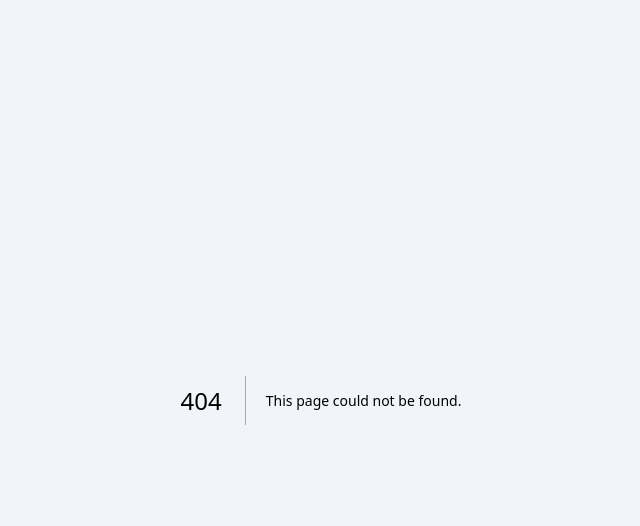
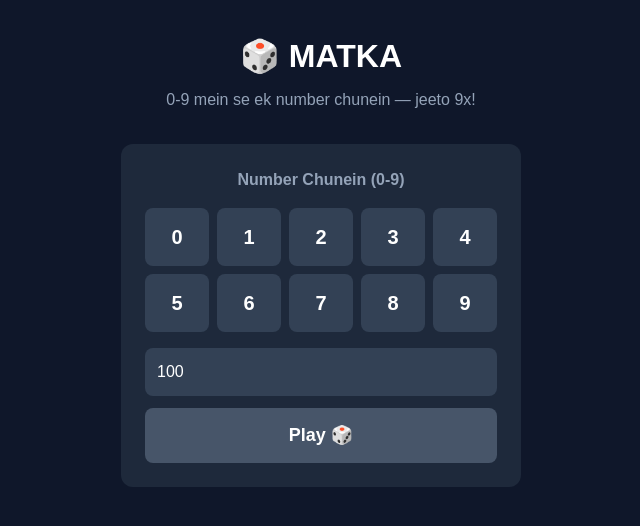
Before and after one commit to Harishankar774/allpanel3, a Next.js app: page /matka in a window 1280 px wide. Before the commit this address had no page. Shown: the top 526 px of the page, without its empty margins (319-959 px from the left). Built offline with nearby package versions, Linux system fonts and the light colour scheme; no server answers; sample sign-in values are in the browser's storage.

Commit message:
feat: matka game

```diff
--- /dev/null
+++ b/app/api/matka/route.ts
@@ -0,0 +1,25 @@
+import { NextResponse } from 'next/server'
+import { prisma } from '@/lib/prisma'
+import { getServerSession } from 'next-auth'
+import { authOptions } from '@/lib/auth'
+
+export async function POST(req: Request) {
+  const session = await getServerSession(authOptions)
+  if (!session) return NextResponse.json({ error: 'Login required' }, { status: 401 })
+
+  const { number, amount } = await req.json()
+  if (number < 0 || number > 9) return NextResponse.json({ error: 'Number must be 0-9' }, { status: 400 })
+
+  const user = await prisma.user.findUnique({ where: { email: session.user?.email! } })
+  if (!user) return NextResponse.json({ error: 'User not found' }, { status: 404 })
+  if (user.balance < amount) return NextResponse.json({ error: 'Insufficient balance' }, { status: 400 })
+
+  const winningNumber = Math.floor(Math.random() * 10)
+  const isWin = number === winningNumber
+  const winAmount = isWin ? amount * 9 : -amount
+  const newBalance = user.balance + winAmount
+
+  await prisma.user.update({ where: { id: user.id }, data: { balance: newBalance } })
+
+  return NextResponse.json({ winningNumber, yourNumber: number, result: isWin ? 'win' : 'loss', winAmount, newBalance })
+}
--- /dev/null
+++ b/app/matka/page.tsx
@@ -0,0 +1,67 @@
+'use client'
+import { useState } from 'react'
+import { useSession } from 'next-auth/react'
+
+export default function MatkaPage() {
+  const { data: session } = useSession()
+  const [number, setNumber] = useState<number | null>(null)
+  const [amount, setAmount] = useState(100)
+  const [result, setResult] = useState<any>(null)
+  const [loading, setLoading] = useState(false)
+
+  const playGame = async () => {
+    if (number === null) return alert('Number chunein!')
+    setLoading(true)
+    const res = await fetch('/api/matka', {
+      method: 'POST',
+      headers: { 'Content-Type': 'application/json' },
+      body: JSON.stringify({ number, amount })
+    })
+    const data = await res.json()
+    setResult(data)
+    setLoading(false)
+  }
+
+  if (!session) return (
+    <div style={{ minHeight:'100vh', background:'#0f172a', color:'white', display:'flex', alignItems:'center', justifyContent:'center', fontSize:20 }}>
+      Please login first!
+    </div>
+  )
+
+  return (
+    <div style={{ minHeight:'100vh', background:'#0f172a', color:'white', padding:32 }}>
+      <h1 style={{ fontSize:32, fontWeight:900, textAlign:'center', marginBottom:8 }}>🎲 MATKA</h1>
+      <p style={{ textAlign:'center', color:'#94a3b8', marginBottom:32 }}>0-9 mein se ek number chunein — jeeto 9x!</p>
+
+      {result && (
+        <div style={{ maxWidth:400, margin:'0 auto', marginBottom:32, textAlign:'center', padding:24, borderRadius:12, background: result.result === 'win' ? '#166534' : '#991b1b' }}>
+          <p style={{ fontSize:48, fontWeight:900 }}>{result.winningNumber}</p>
+          <p style={{ fontSize:14, color:'#d1d5db', marginBottom:8 }}>Winning Number</p>
+          <p style={{ fontSize:22, fontWeight:700 }}>
+            {result.result === 'win' ? `🎉 +₹${result.winAmount}` : `😢 -₹${Math.abs(result.winAmount)}`}
+          </p>
+          <p style={{ color:'#94a3b8', marginTop:4 }}>Balance: ₹{result.newBalance}</p>
+        </div>
+      )}
+
+      <div style={{ maxWidth:400, margin:'0 auto', background:'#1e293b', borderRadius:12, padding:24 }}>
+        <h2 style={{ fontSize:16, fontWeight:700, marginBottom:16, textAlign:'center', color:'#94a3b8' }}>Number Chunein (0-9)</h2>
+        <div style={{ display:'grid', gridTemplateColumns:'repeat(5, 1fr)', gap:8, marginBottom:16 }}>
+          {[0,1,2,3,4,5,6,7,8,9].map(n => (
+            <button key={n} onClick={() => setNumber(n)}
+              style={{ background: number === n ? '#7c3aed' : '#334155', color:'white', border: number === n ? '2px solid #a78bfa' : '2px solid transparent', borderRadius:8, padding:12, fontSize:20, fontWeight:700, cursor:'pointer' }}>
+              {n}
+            </button>
+          ))}
+        </div>
+        <input type="number" value={amount} onChange={e => setAmount(Number(e.target.value))}
+          style={{ width:'100%', background:'#334155', color:'white', border:'none', borderRadius:8, padding:12, fontSize:16, marginBottom:12, boxSizing:'border-box' }}
+          placeholder="Bet Amount (₹)" />
+        <button onClick={playGame} disabled={loading || number === null}
+          style={{ width:'100%', background: number === null ? '#475569' : '#7c3aed', color:'white', border:'none', borderRadius:8, padding:14, fontWeight:900, fontSize:18, cursor: number === null ? 'not-allowed' : 'pointer' }}>
+          {loading ? 'Rolling...' : 'Play 🎲'}
+        </button>
+      </div>
+    </div>
+  )
+}
```
